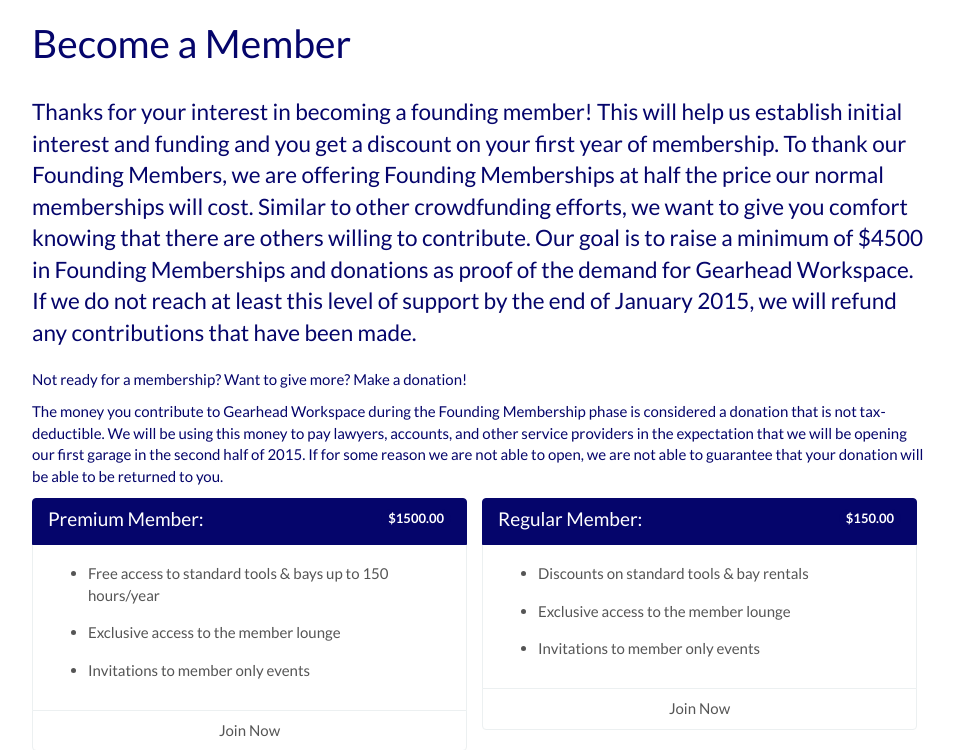
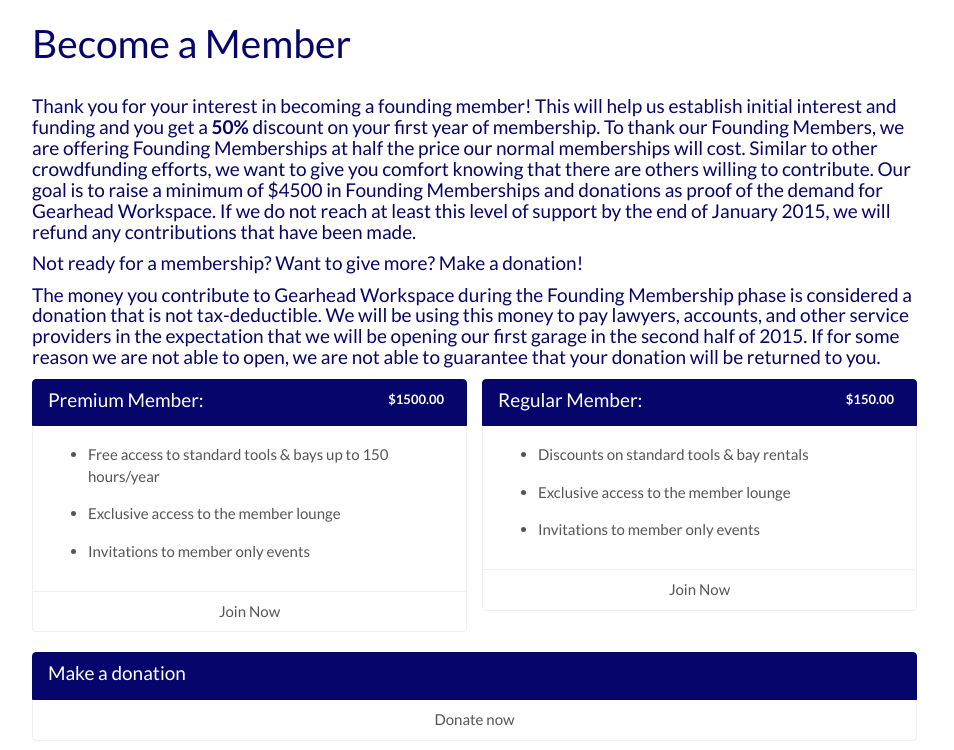
Before and after one commit to GearheadWorkspace/gearheadworkspace, a Django app: page /membership/ in a window 1280 px wide. Shown: the part 60-810 px from the top of the page, without its empty margins (158-1112 px from the left). Run offline with Django 3.2, Linux system fonts and the light colour scheme; some libraries are stand-ins or nearby versions.

Commit message:
Text cleanup 1

```diff
--- a/templates/about.html
+++ b/templates/about.html
@@ -21,7 +21,7 @@
   </ul>
   <br>
   <p>
-	We are currently offering fouding memberships at a discount and accepting donations towards starting our project. Click <a href="{% url 'membership' %}">here</a> to become a memberor donate.
+	We are currently offering founding memberships at a discount and accepting donations towards starting our project. Click <a href="{% url 'membership' %}">here</a> to become a member or donate.
   </p>
 </div>
 
--- a/templates/membership.html
+++ b/templates/membership.html
@@ -6,9 +6,9 @@
 <div class="row">
 
   <h1 class="page-header">Become a Member</h1>
-
-    <p class="lead">
-      Thanks for your interest in becoming a founding member! This will help us establish initial interest and funding and you get a discount on your first year of membership. To thank our Founding Members, we are offering Founding Memberships at half the price our normal memberships will cost. Similar to other crowdfunding efforts, we want to give you comfort knowing that there are others willing to contribute. Our goal is to raise a minimum of $4500 in Founding Memberships and donations as proof of the demand for Gearhead Workspace. If we do not reach at least this level of support by the end of January 2015, we will refund any contributions that have been made.
+<h4>
+    <p>
+      Thank you for your interest in becoming a founding member! This will help us establish initial interest and funding and you get a <b>50%</b> discount on your first year of membership. To thank our Founding Members, we are offering Founding Memberships at half the price our normal memberships will cost. Similar to other crowdfunding efforts, we want to give you comfort knowing that there are others willing to contribute. Our goal is to raise a minimum of $4500 in Founding Memberships and donations as proof of the demand for Gearhead Workspace. If we do not reach at least this level of support by the end of January 2015, we will refund any contributions that have been made.
     </p>
 
     <p>
@@ -16,9 +16,9 @@
     </p>
 
     <p>
-      The money you contribute to Gearhead Workspace during the Founding Membership phase is considered a donation that is not tax-deductible. We will be using this money to pay lawyers, accounts, and other service providers in the expectation that we will be opening our first garage in the second half of 2015. If for some reason we are not able to open, we are not able to guarantee that your donation will be able to be returned to you.
+      The money you contribute to Gearhead Workspace during the Founding Membership phase is considered a donation that is not tax-deductible. We will be using this money to pay lawyers, accounts, and other service providers in the expectation that we will be opening our first garage in the second half of 2015. If for some reason we are not able to open, we are not able to guarantee that your donation will be returned to you.
     </p>
-
+</h4>
     {% include "partials/membership_options.html" %}
 
 </div>
```
